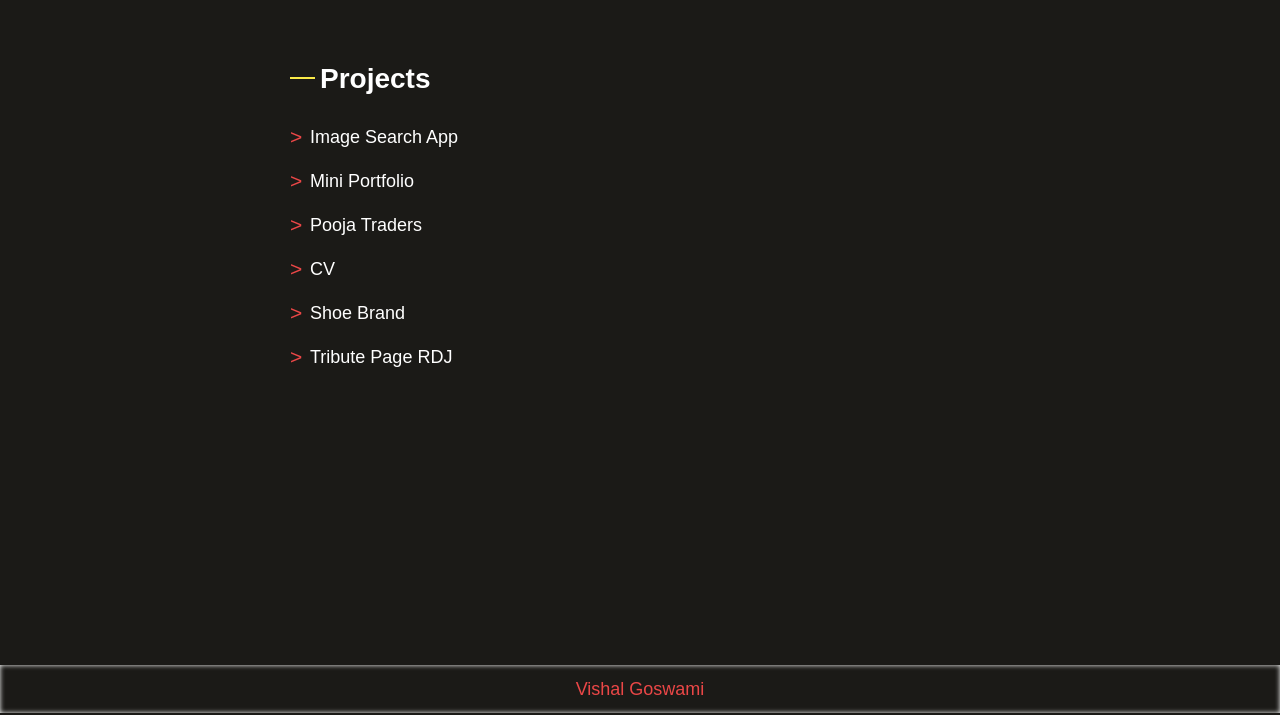
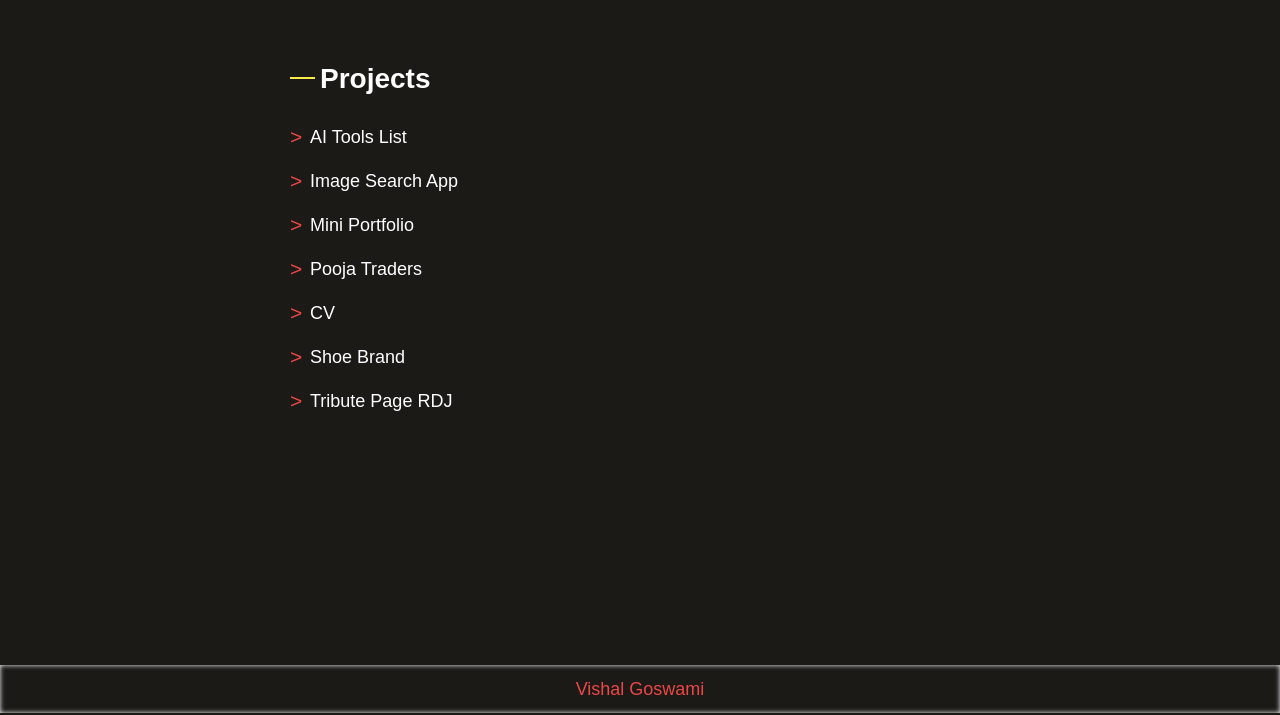
Before and after one commit to vishal-goswami/me, a plain HTML site: page index.html in a window 1280 px wide. Shown: the part 85-800 px from the top of the page. Drawn offline with Linux system fonts and the light colour scheme.

Commit message:
Update index.html / add al tools list page

```diff
--- a/index.html
+++ b/index.html
@@ -36,6 +36,8 @@
                 <div class="link-box">
                     <h3>Projects</h3>
                     <ul>
+
+                        <li><a href="https://vishal-goswami.github.io/AI-Tools-List/" class="link" target="_blank">AI Tools List</a></li>
                         <li><a href="https://vishal-goswami.github.io/imageSearchApp/" class="link" target="_blank">Image Search App</a></li>
                         <li><a href="https://vishal-goswami.github.io/mini-port/" class="link" target="_blank">Mini Portfolio</a></li>
                         <li><a href="https://vishal-goswami.github.io/pt/" class="link" target="_blank">Pooja Traders</a></li>
```
